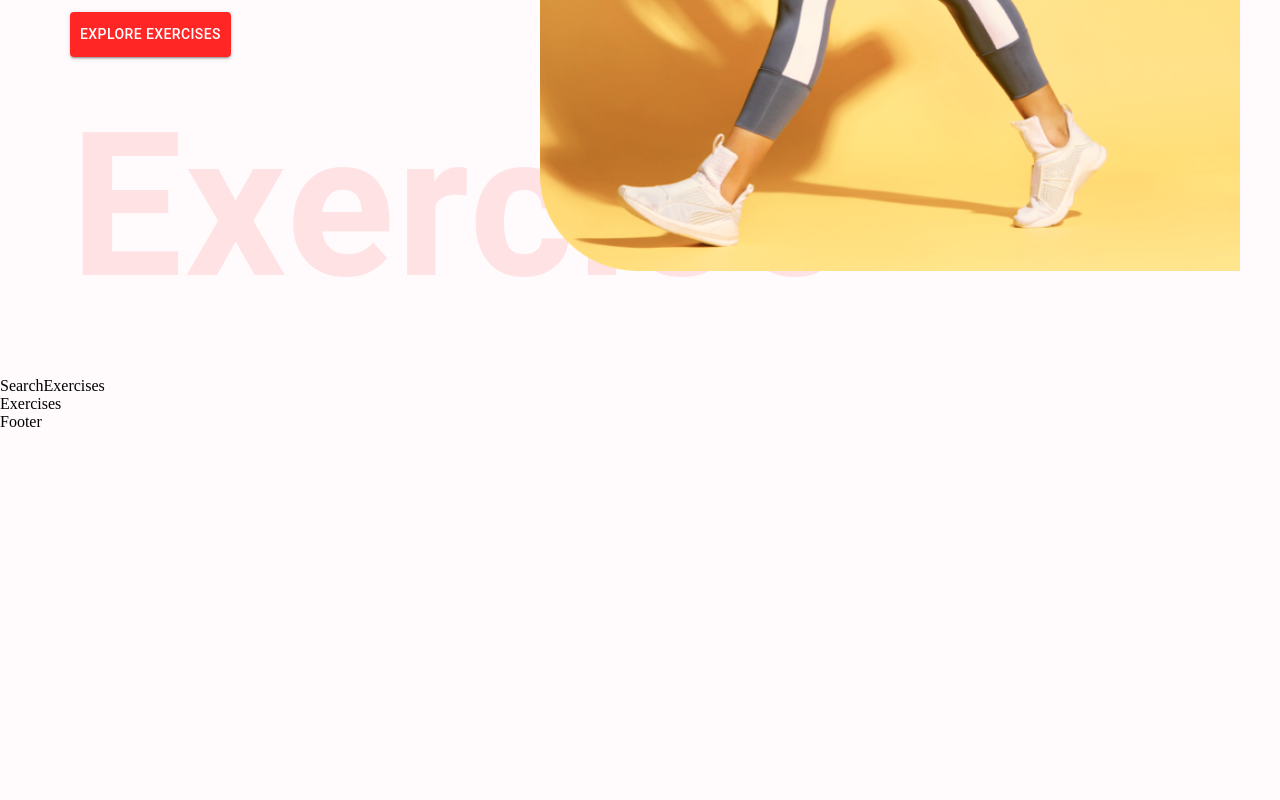
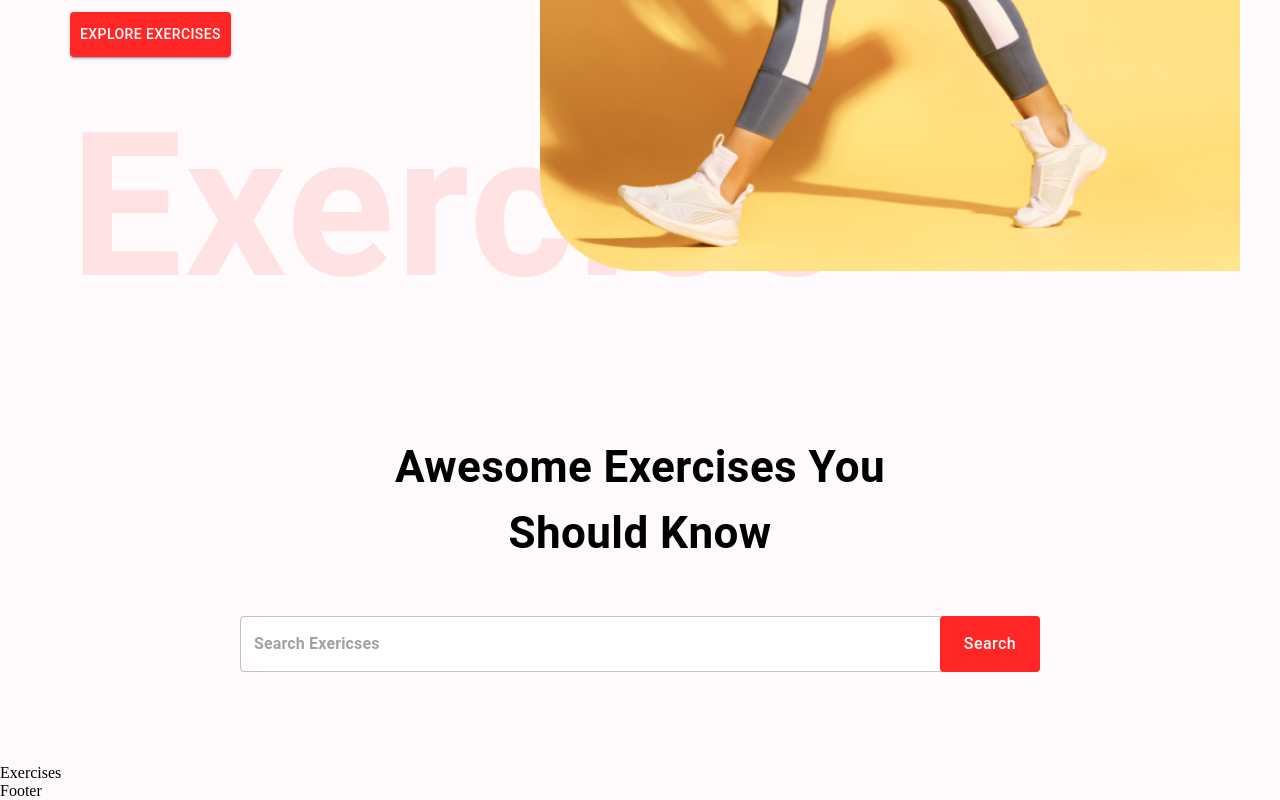
Before and after one commit to jenny-hub90/Fitness-Exercise-app, a React (Create React App) app: page / in a window 1280 px wide. Shown: the part 595-1395 px from the top of the page. Before the commit the page ends 1026 px from the top, so only its background shows below. Built offline with nearby package versions, Linux system fonts and the light colour scheme.

Commit message:
successfully connected the api key for the ExerciseDB

```diff
--- a/src/components/SearchExercises.js
+++ b/src/components/SearchExercises.js
@@ -1,8 +1,59 @@
-import React from 'react'
+import React, {useEffect, useState} from 'react';
+import {Box, Button, Stack, TextField, Typography } from '@mui/material';
+import { exerciseOptions, fetchData } from '../utils/fetchData';
 
 const SearchExercises = () => {
+  const [search, setSearch] = useState('');
+  const handleSearch = async() =>{
+    if(search){
+      const exercisesData = await fetchData
+      ('https://exercisedb.p.rapidapi.com/exercises',exerciseOptions);
+      console.log(exercisesData);
+    }
+  }
+
   return (
-    <div>SearchExercises</div>
+    <Stack alignItems="center" mt="37px" justifyContent="center" p="20px">
+      <Typography fontWeight={700} sx={{
+        fontSize:{ lg: '44px', xs:'30px'}
+      }} mb="50px" textAlign="center">
+        Awesome Exercises You <br/> Should Know
+      </Typography>
+      <Box position="relative" mb="72px">
+        <TextField
+        sx={{
+          input :{
+            fontWeight:'700',
+            border: 'none',
+            borderRadius:'4px'
+          },
+          width:{lg:'800px', xs:'350px'}
+          ,
+          backgroundColor: '#fff',
+          borderRadius: '40px'
+        }}
+        height="76px"
+        value={search}
+        onChange={(e) => setSearch(e.target.value.toLocaleLowerCase())}
+        placeholder="Search Exericses"
+        type="text"
+        />
+      <Button className="search-btn"
+      sx={{
+        bgcolor:'#FF2625',
+        color:'#fff',
+        textTransform:'none',
+        width: {lg:'100px', xs: '80px'},
+        fontSize: {lg:'16px', xs:'14px'},
+        height: '56px',
+        position: "absolute",
+        right: '0'
+        }}onClick={handleSearch}>
+
+      Search
+      </Button>
+      </Box>
+    </Stack>
   )
 }
 
--- /dev/null
+++ b/src/utils/fetchData.js
@@ -0,0 +1,15 @@
+const API_KEY = "e893e8c32cmsh248eaff5e87972fp132e8ejsnd755f8bb5e25"
+export const exerciseOptions = {
+        method: 'GET',
+        headers: {
+            'X-RapidAPI-Key': API_KEY,
+            'X-RapidAPI-Host': 'exercisedb.p.rapidapi.com'
+        }
+
+};
+export const fetchData = async(url, options)=>{
+    const response = await fetch(url, options);
+    const data = await response.json();
+
+    return data;
+}
```
